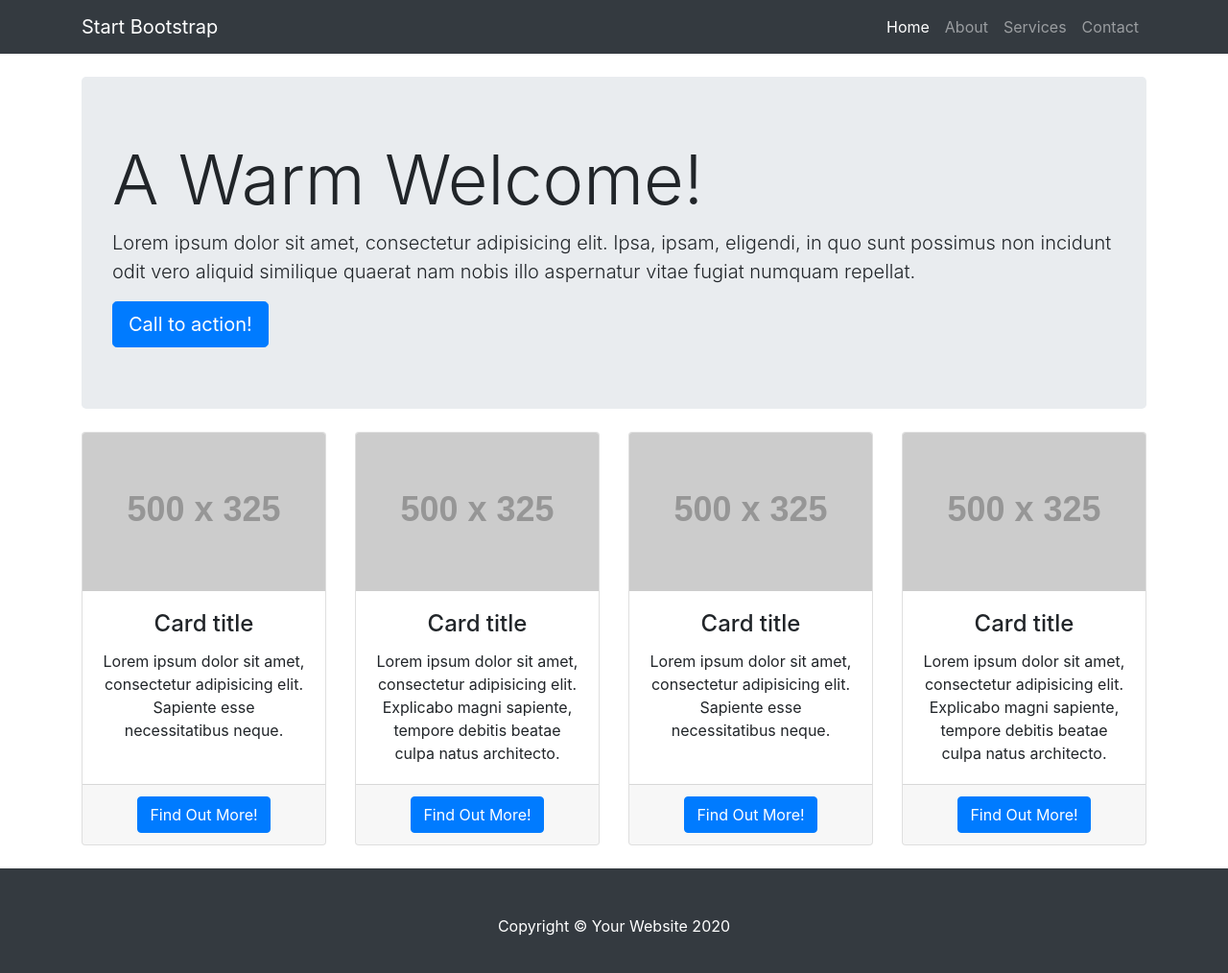
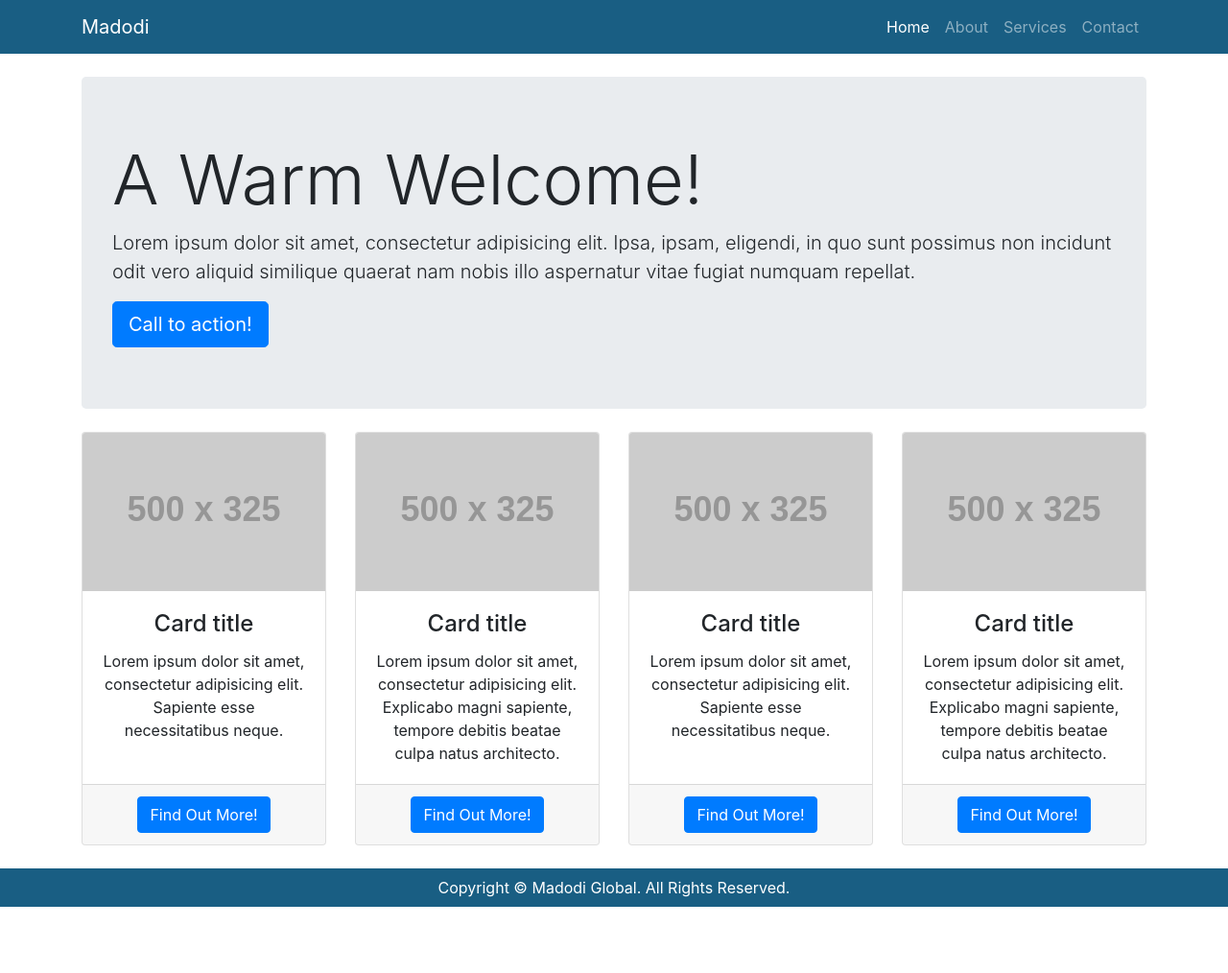
Before and after one commit to avaidsr/avaidsr.github.io, a website: page index.html in a window 1280 px wide. Shown: the whole page at 96% size. After the commit the page ends 945 px from the top, so only its background shows below. Drawn offline with Linux system fonts and the light colour scheme; placeholder pictures from the web are drawn by us.

Commit message:
minor color changes and new css file added

```diff
--- /dev/null
+++ b/css/base.css
@@ -0,0 +1,9 @@
+.bg-main-color {
+    background-color: #195e83 !important;
+  }
+
+  a.bg-main-color:hover, a.bg-main-color:focus,
+  button.bg-main-color:hover,
+  button.bg-main-color:focus {
+    background-color: #117a8b !important;
+  }
--- a/index.html
+++ b/index.html
@@ -8,22 +8,23 @@
   <meta name="description" content="">
   <meta name="author" content="">
 
-  <title>Heroic Features - Start Bootstrap Template</title>
+  <title>Madodi</title>
 
   <!-- Bootstrap core CSS -->
   <link href="vendor/bootstrap/css/bootstrap.min.css" rel="stylesheet">
 
   <!-- Custom styles for this template -->
   <link href="css/heroic-features.css" rel="stylesheet">
+  <link href="css/base.css" rel="stylesheet">
 
 </head>
 
 <body>
 
   <!-- Navigation -->
-  <nav class="navbar navbar-expand-lg navbar-dark bg-dark fixed-top">
+  <nav class="navbar navbar-expand-lg navbar-dark bg-main-color fixed-top">
     <div class="container">
-      <a class="navbar-brand" href="#">Start Bootstrap</a>
+      <a class="navbar-brand" href="#">Madodi</a>
       <button class="navbar-toggler" type="button" data-toggle="collapse" data-target="#navbarResponsive" aria-controls="navbarResponsive" aria-expanded="false" aria-label="Toggle navigation">
         <span class="navbar-toggler-icon"></span>
       </button>
@@ -120,9 +121,9 @@
   <!-- /.container -->
 
   <!-- Footer -->
-  <footer class="py-5 bg-dark">
+  <footer class="py-2 bg-main-color">
     <div class="container">
-      <p class="m-0 text-center text-white">Copyright &copy; Your Website 2020</p>
+      <p class="m-0 text-center text-white">Copyright &copy; Madodi Global. All Rights Reserved.</p>
     </div>
     <!-- /.container -->
   </footer>
```
